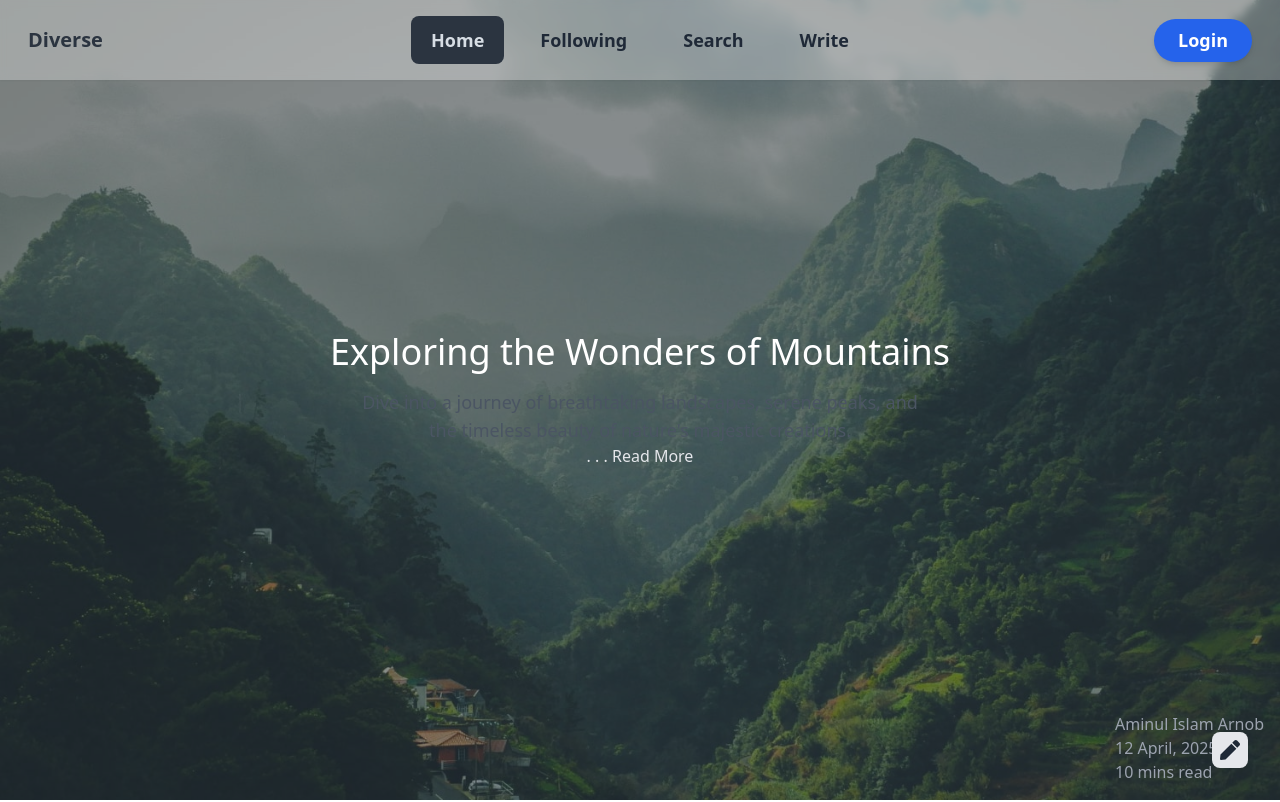
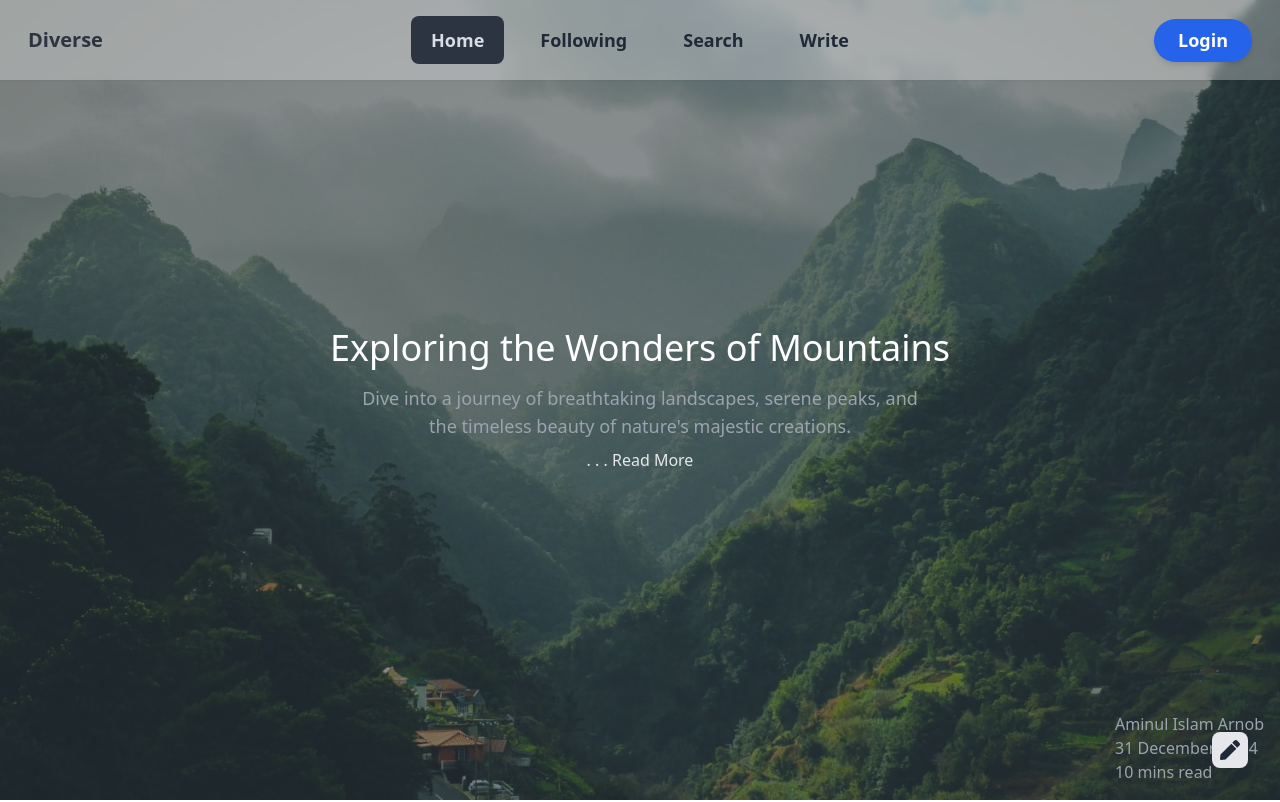
Before and after one commit to aiarnob23/Diverse-Blogs, a React (Vite) app in the folder frontend/: page / in a window 1280 px wide. Shown: the top 802 px of the page. Built offline with nearby package versions, Linux system fonts and the light colour scheme; no server answers.

Commit message:
some changes added to the banner

```diff
--- a/frontend/src/components/banner/Banner.tsx
+++ b/frontend/src/components/banner/Banner.tsx
@@ -17,7 +17,7 @@ export default function Banner() {
         </div>
         <div className="absolute  text-white text-center">
           <h2 className="text-4xl">Exploring the Wonders of Mountains</h2>
-          <p className="text-lg text-gray-600 dark:text-gray-300 mt-4">
+          <p className="text-lg text-gray-400 mb-2 dark:text-gray-300 mt-4">
             Dive into a journey of breathtaking landscapes, serene peaks, and{" "}
             <br />
             the timeless beauty of nature's majestic creations.
@@ -31,7 +31,7 @@ export default function Banner() {
         </div>
         <div className="absolute text-gray-400 right-4 bottom-4">
           <p>Aminul Islam Arnob</p>
-          <p>12 April, 2025</p>
+          <p>31 December, 2024</p>
           <p>10 mins read</p>
         </div>
       </div>
```
